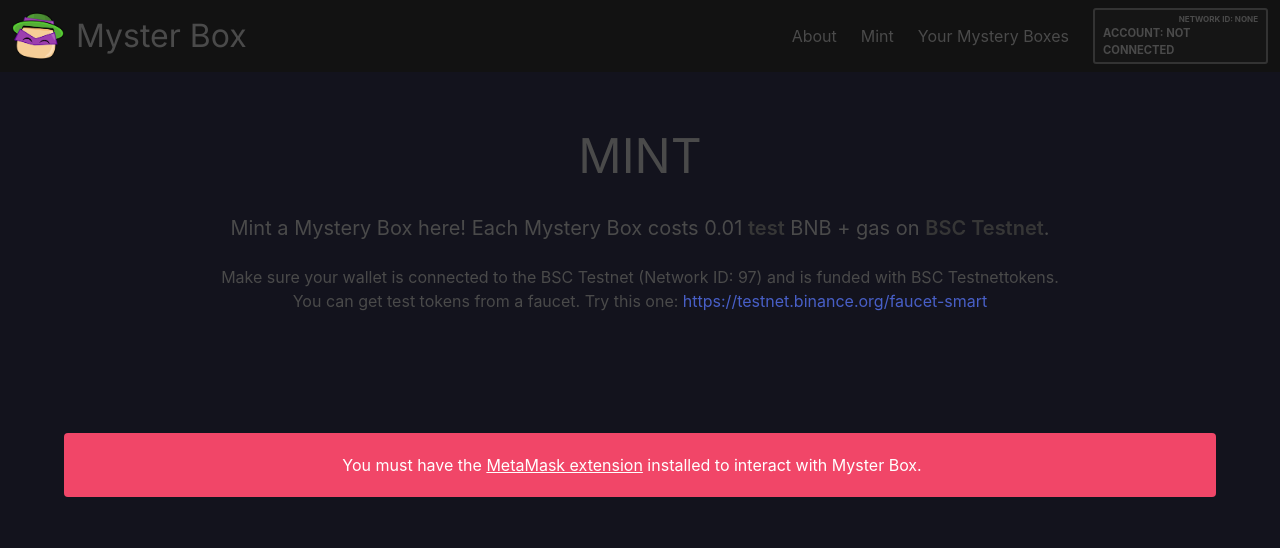
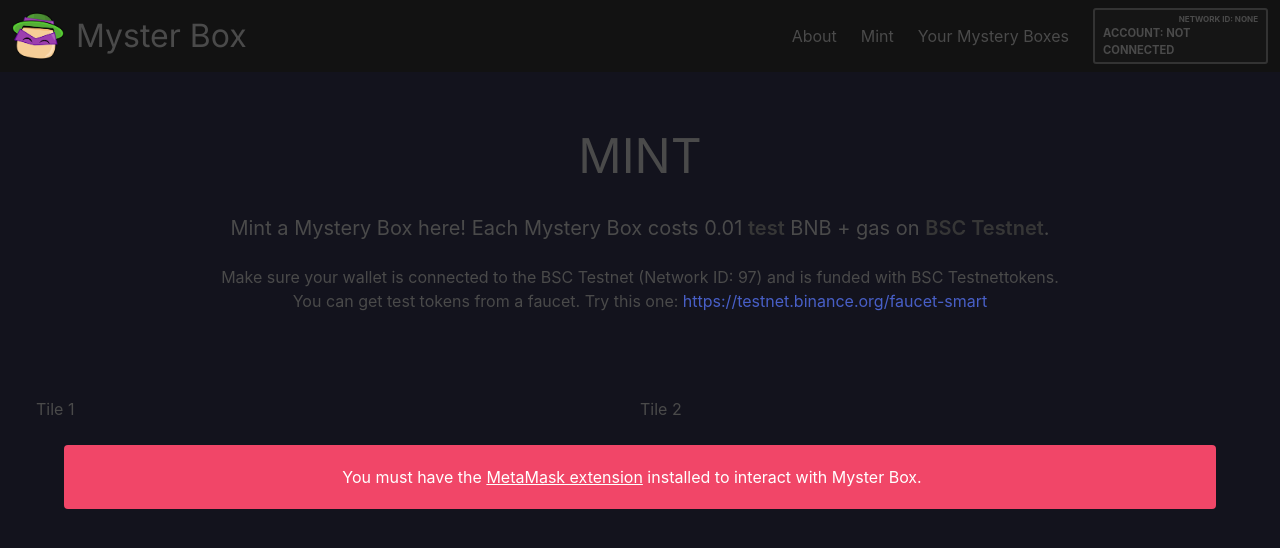
Before and after one commit to x-Code-x/react-nft, a React (Create React App) app in the folder frontend-react/: page / in a window 1280 px wide. Both pictures are taken after a click on the link "Mint". Shown: the top 548 px of the page. Built offline with nearby package versions, Linux system fonts and the light colour scheme; a web font is replaced by a local one.

Commit message:
Update Mint.js

```diff
--- a/frontend-react/src/components/Mint.js
+++ b/frontend-react/src/components/Mint.js
@@ -48,6 +48,14 @@
         </p>
       </section>
       <section className="section has-text-centered">
+        <div class="tile is-ancestor">
+          <div class="tile">
+            <p>Tile 1</p>
+          </div>
+          <div class="tile">
+            <p>Tile 2</p>
+          </div>
+        </div>
         {noMetaMaskDetectedError && <MetamaskWarning />}
 
         {!isConnected && !noMetaMaskDetectedError && (
```
